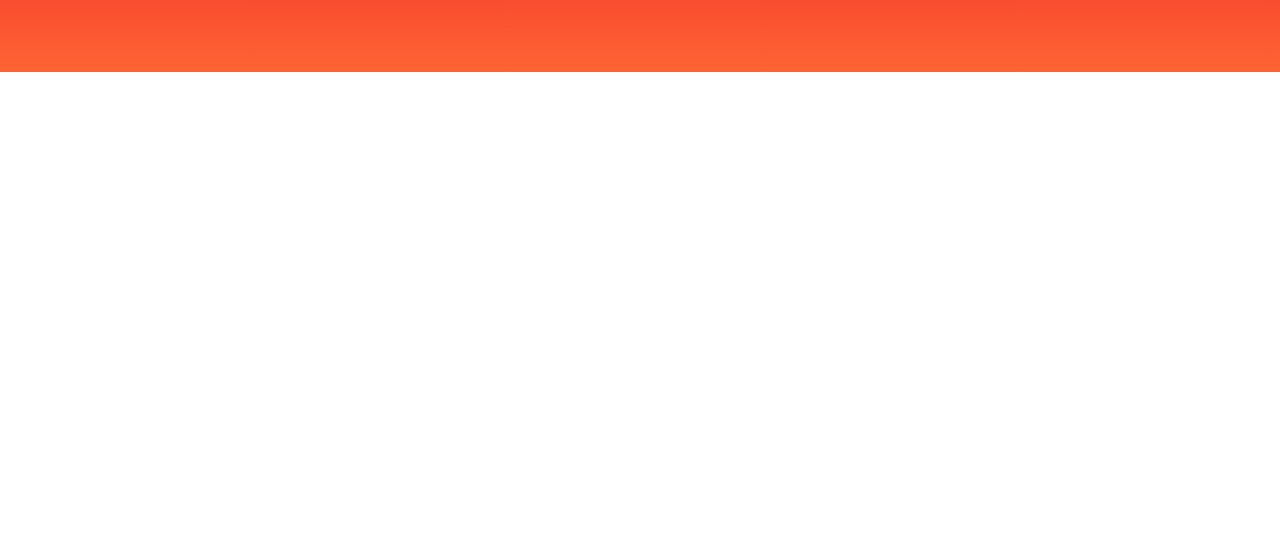
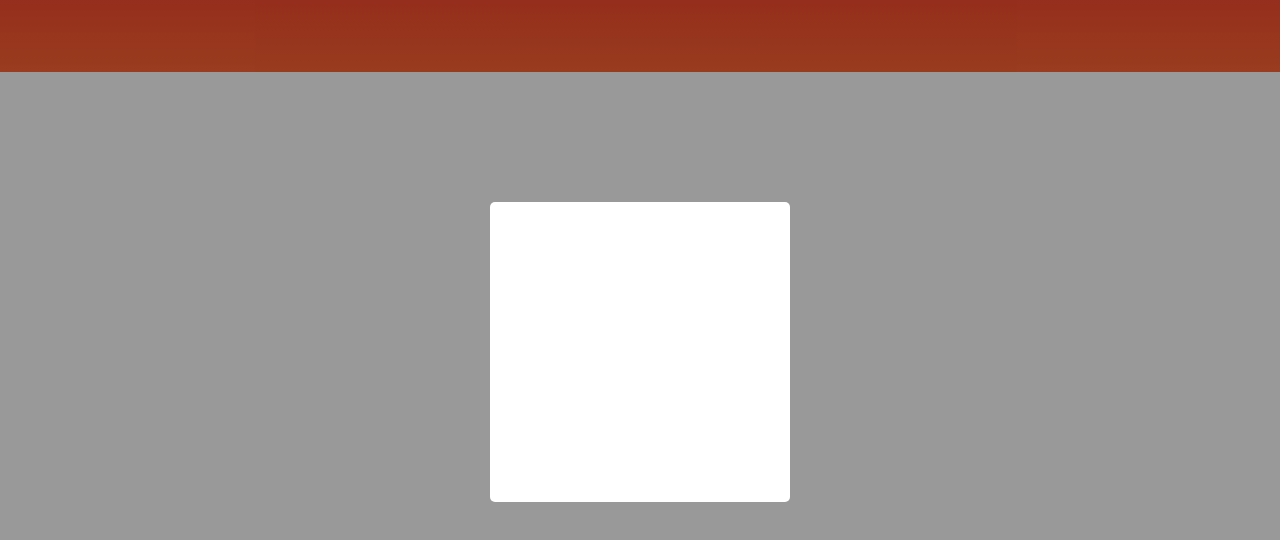
Before and after one commit to PhuVinh268/Shopee, a plain HTML site: page index.html in a window 1280 px wide. Shown: the part 48-588 px from the top of the page. Drawn offline with nearby package versions, Linux system fonts and the light colour scheme.

Commit message:
115. Base modal

```diff
--- a/assets/css/base.css
+++ b/assets/css/base.css
@@ -42,3 +42,30 @@ html {
     opacity: 1;
   }
 }
+
+/* Modal */
+.modal {
+  position: fixed;
+  top: 0;
+  right: 0;
+  bottom: 0;
+  left: 0;
+  display: flex;          /* căn giữa */
+}
+
+.modal__overlay {
+  position: absolute;     /* child of .modal */
+  width: 100%;
+  height: 100%;
+  background-color: rgba(0, 0, 0, 0.4);
+}
+
+.modal__body {
+  width: 300px;
+  height: 300px;
+  background-color: var(--white-color);
+  margin: auto;            /* căn giữa */
+  /* position: relative; */
+  z-index: 1;
+  border-radius: 5px;
+}
--- a/index.html
+++ b/index.html
@@ -143,5 +143,16 @@
 
     </div>
   </div>
+
+<!-- Modal layout -->
+  <div class="modal">
+    <div class="modal__overlay"></div>
+
+    <div class="modal__body">
+      <div class="modal__inner">
+
+      </div>
+    </div>
+  </div>
 </body>
 </html>
```
